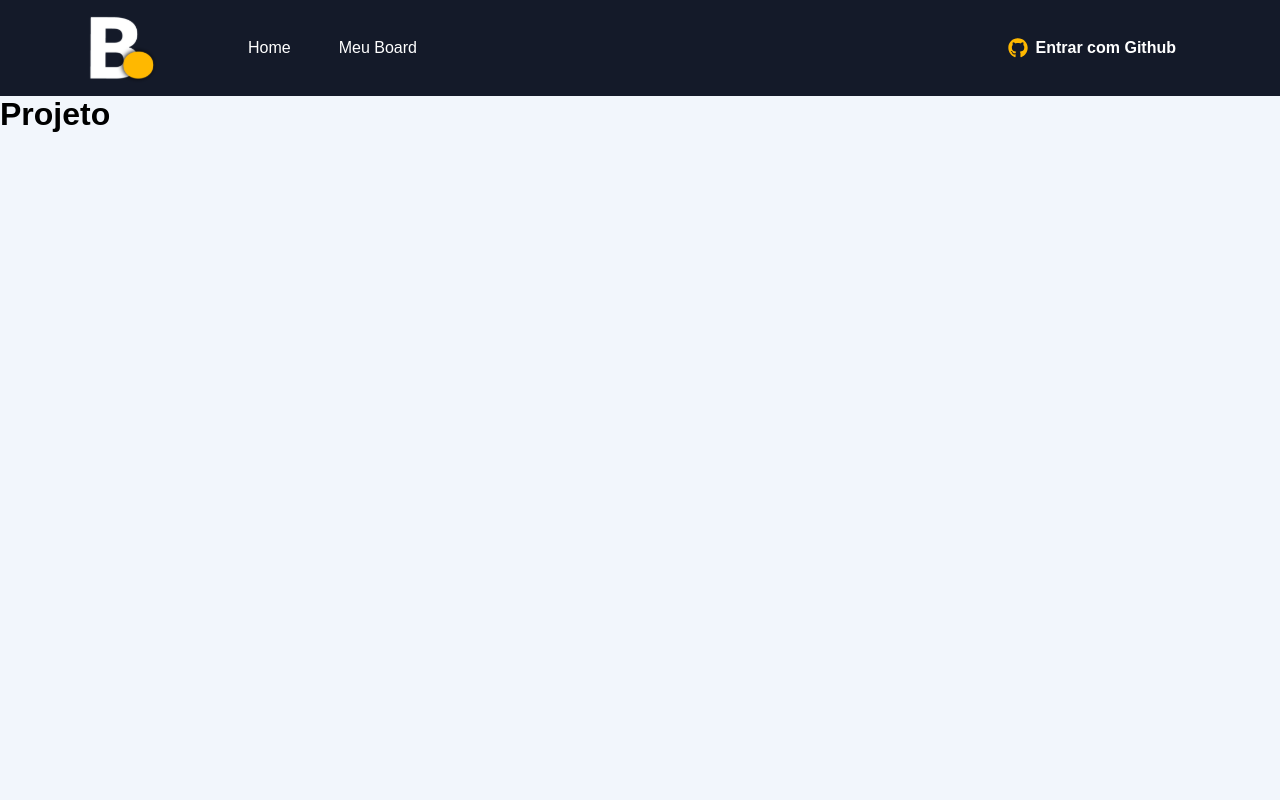
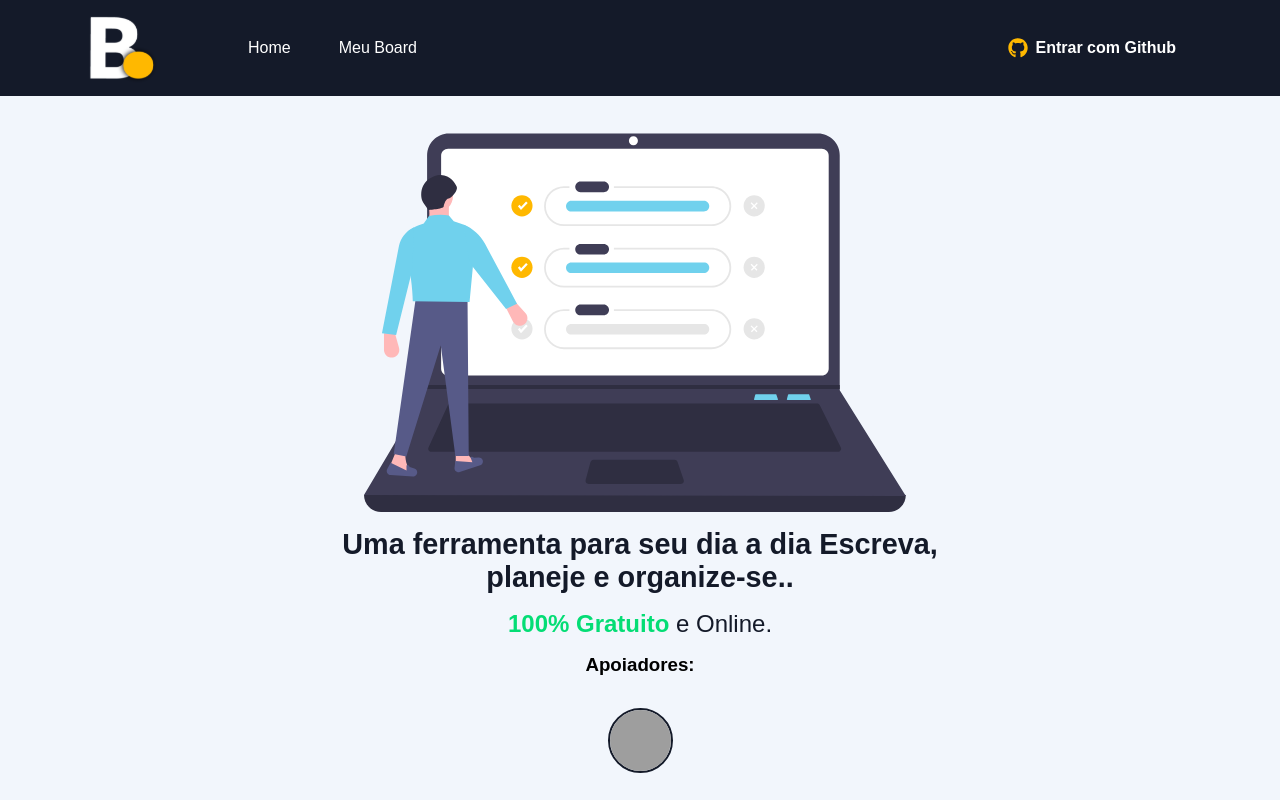
Before and after one commit to Sawyo-Fernands/Board, a Next.js app in the folder board/: page / in a window 1280 px wide. Built offline with nearby package versions, Linux system fonts and the light colour scheme; grey boxes are pictures that could not be loaded.

Commit message:
Criando Home

```diff
--- a/board/src/components/header/styles.module.scss
+++ b/board/src/components/header/styles.module.scss
@@ -35,3 +35,15 @@
         margin-left: auto;
     }
 }
+
+@media (max-width:400px){
+    .headerContent{
+        img{
+            width: 30px;
+            height: 30px;
+        }
+        button{
+            font-size: 14px;
+        }
+    }
+}
--- a/board/src/pages/index.tsx
+++ b/board/src/pages/index.tsx
@@ -1,5 +1,5 @@
 import Head from "next/head"
-
+import styles from '../styles/styles.module.scss'
 
 export default function Home() {
   return (
@@ -9,9 +9,23 @@ export default function Home() {
         <title>Board - Organizando suas Tarefas!</title>
     </Head>
 
-    <div >
-       <h1>Projeto</h1>
-    </div>
+    <main className={styles.contentContainer}>
+      <img src="/images/principal.svg" alt="Ferramenta board" />
+
+      <section className={styles.callToActions}>
+        <h1>Uma ferramenta para seu dia a dia Escreva, planeje e organize-se..</h1>
+        <p>
+          <span>100% Gratuito </span> e Online.
+        </p>
+      </section>
+
+      <h3 className={styles.donatersTitle}>Apoiadores:</h3>
+      <div className={styles.donaters}>
+
+        <img src="https://sujeitoprogramador.com/steve.png" alt="" />
+
+      </div>
+    </main>
 
     </>
 
--- /dev/null
+++ b/board/src/styles/styles.module.scss
@@ -0,0 +1,72 @@
+
+
+.contentContainer{
+    max-width: 1120px;
+    margin: 0 auto;
+    padding: 0 2rem;
+    display: flex;
+    align-items: center;
+    justify-content: center;
+    flex-direction: column;
+
+    img{
+        margin-top: 2rem;
+    }
+}
+.callToActions{
+    max-width: 600px;
+
+    h1{
+        font-size: 1.8rem;
+        margin-top: 1rem;
+        font-weight: bold;
+        text-align: center;
+        color: #141a29;
+    }
+
+    p{
+        margin-top: 1rem;
+        font-size: 1.5rem;
+        text-align: center;
+        color: #141a29;
+
+        span{
+            color: #04dd75;
+            font-weight: bold;
+        }
+    }
+}
+.donaters{
+    display: flex;
+    justify-content: center;
+    flex-wrap: wrap;
+    margin-bottom: 1.5rem;
+    gap: 0.8rem;
+
+
+    img{
+        width: 65px;
+        height: 65px;
+        border-radius: 50%;
+        border: 2px solid #141a29;
+        transition: all 0.2s;
+    }
+    img:hover{
+        transform: scale(1.2);
+    }
+}
+
+.donatersTitle{
+
+    text-align: center;
+    margin-top: 1rem;
+}
+
+@media (max-width:690px){
+    .contentContainer{
+        img{
+            width: 90%;
+            margin:3rem  auto;
+        }
+    }
+}
```
